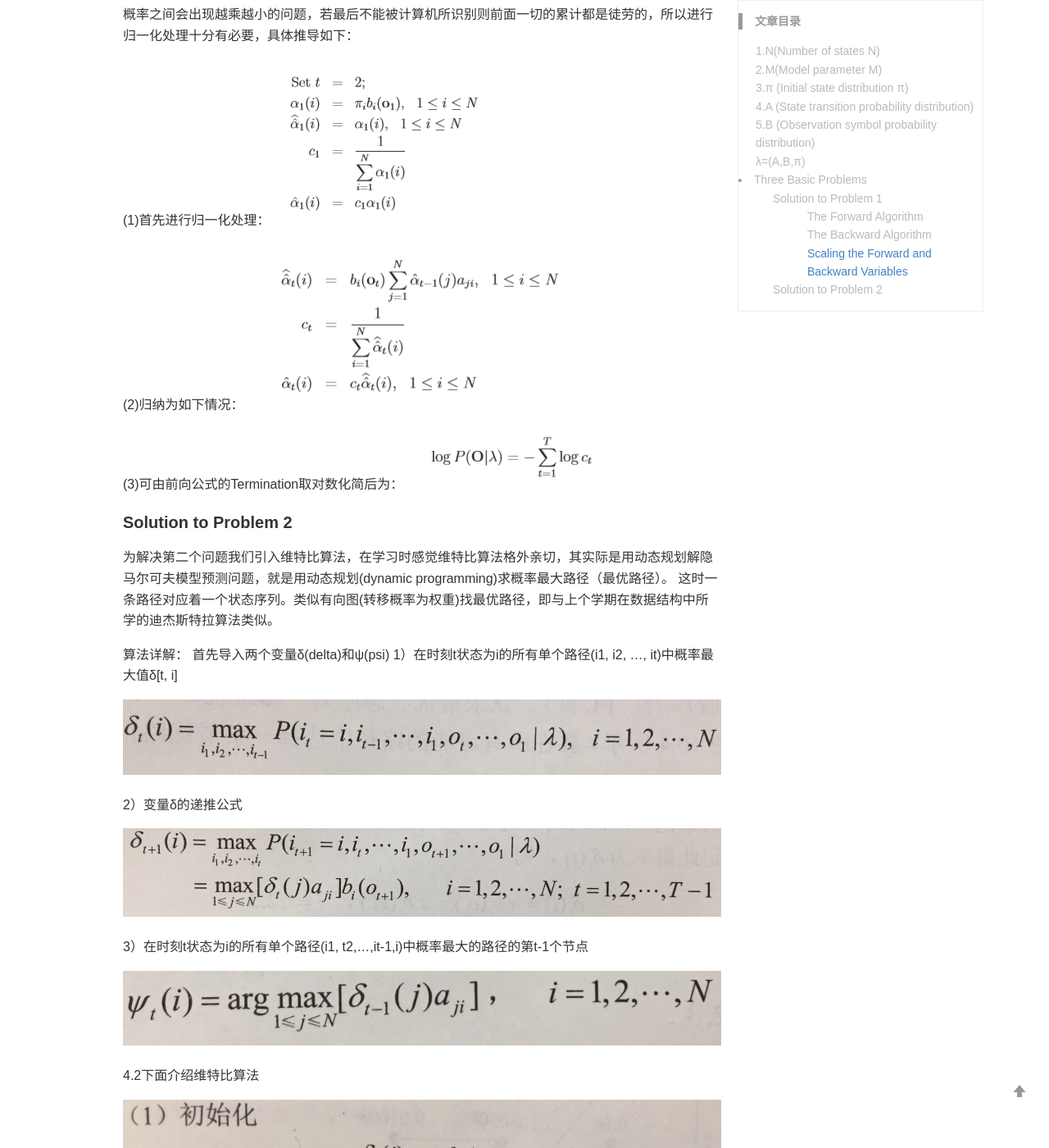
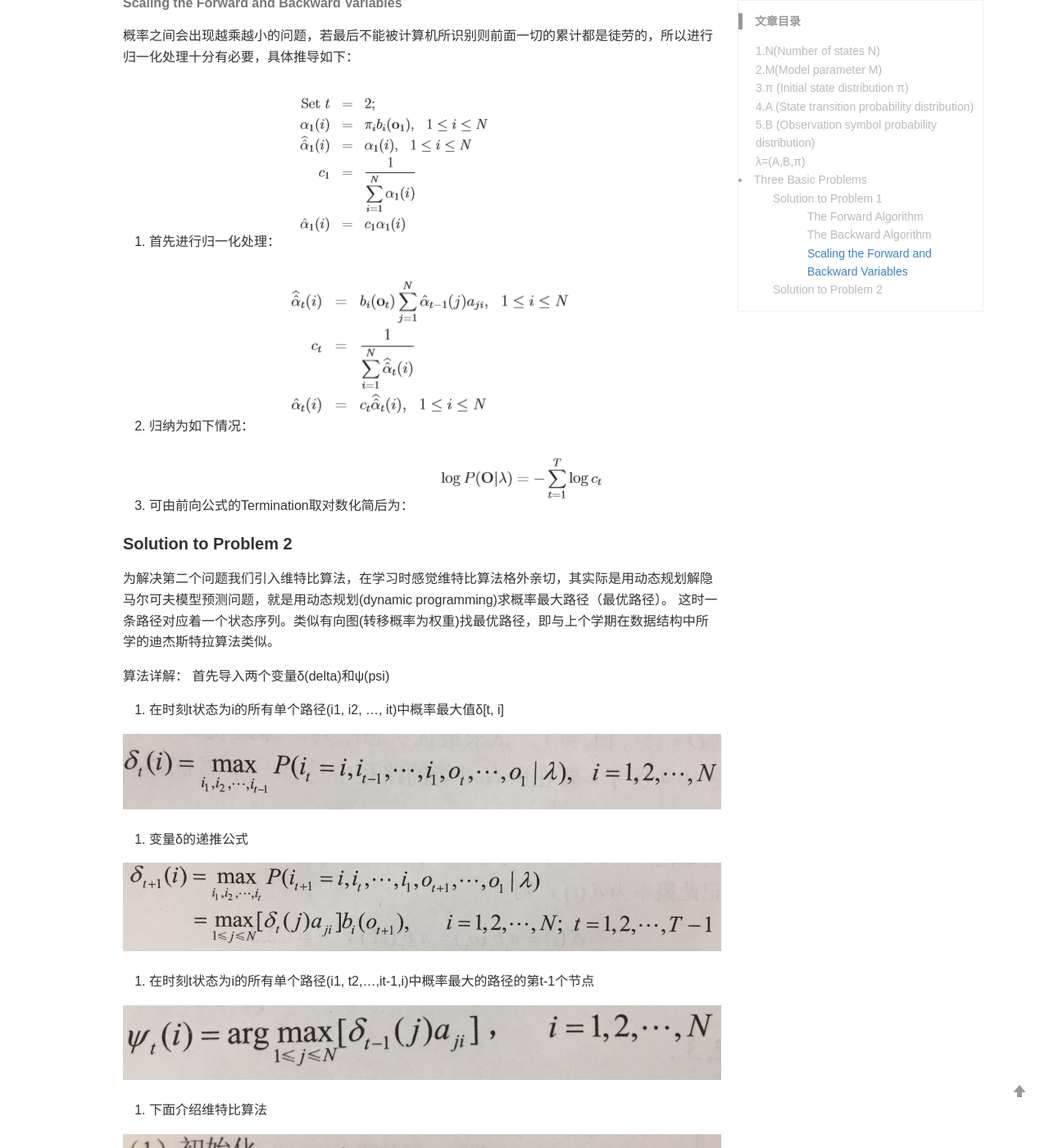
Before and after one commit to VachelChen/VachelChen.github.io, a Jekyll site: the page built from _posts/blog/2019-07-19-HMM.md, in a window 1280 px wide and 1400 px high, scrolled down 5319 px. Shown: the whole window at 82% size. Built offline with Jekyll 4.4.1, drawn with Linux system fonts in a browser that asks for light colours; some of the changed text lies outside the part shown.

Commit message:
Update 2019-07-19-HMM.md

```diff
--- a/_posts/blog/2019-07-19-HMM.md
+++ b/_posts/blog/2019-07-19-HMM.md
@@ -8,6 +8,8 @@ keywords: HMM
 
 隐形马尔可夫模型，英文是 Hidden Markov Models，所以以下就简称 HMM。
 既是马尔可夫模型，就一定存在马尔可夫链，该马尔可夫链服从马尔可夫性质：即无记忆性。也就是说，这一时刻的状态，受且只受前一时刻的影响，而不受更往前时刻的状态的影响。
+
+-----
 
 先来看一个类似例子：
 
@@ -55,6 +57,7 @@ Cloudy————> 守卫穿棉衣的概率大
 
 ![B](/images/blog/B.png)![bj](/images/blog/bj.png)
 
+-----
 
 有了基础的认识结合实际例子来理解三个问题会好一点：
 在这里，为了简化，把天气情况简单归结为晴天和雨天两种情况。雨天，她选择去散步，购物，收拾的概率分别是0.1，0.4，0.5， 而如果是晴天，她选择去散步，购物，收拾的概率分别是0.6，0.3，0.1。而天气的转换情况如下：这一天下雨，则下一天依然下雨的概率是0.7，而转换成晴天的概率是0.3；这一天是晴天，则下一天依然是晴天的概率是0.6，而转换成雨天的概率是0.4. 同时还存在一个初始概率，也就是第一天下雨的概率是0.6， 晴天的概率是0.4.
@@ -72,7 +75,7 @@ Cloudy————> 守卫穿棉衣的概率大
 
 * 问题3，最复杂的，我女朋友只告诉我这三天她分别做了这三件事，而其他什么信息我都没有。她要我建立一个模型，晴雨转换概率，第一天天气情况的概率分布，根据天气情况她选择做某事的概率分布。
 
-<table><tr><td bgcolor=yellow>总结隐马尔可夫模型有3个问题：概率计算问题、学习问题、预测问题</td></tr></table>
+总结隐马尔可夫模型有3个问题：**概率计算问题**、**学习问题**、**预测问题**
 
 ## Three Basic Problems
 #### Solution to Problem 1
@@ -131,13 +134,13 @@ Cloudy————> 守卫穿棉衣的概率大
 
 概率之间会出现越乘越小的问题，若最后不能被计算机所识别则前面一切的累计都是徒劳的，所以进行归一化处理十分有必要，具体推导如下：
 
-(1)首先进行归一化处理：
+1. 首先进行归一化处理：
 ![scaling1](/images/blog/scaling1.png)
 
-(2)归纳为如下情况：
+2. 归纳为如下情况：
 ![scaling2](/images/blog/scaling2.png)
 
-(3)可由前向公式的Termination取对数化简后为：
+3. 可由前向公式的Termination取对数化简后为：
 ![scaling3](/images/blog/scaling3.png)
 
 #### Solution to Problem 2
@@ -145,22 +148,22 @@ Cloudy————> 守卫穿棉衣的概率大
 
 算法详解：
 首先导入两个变量δ(delta)和ψ(psi)
-1）在时刻t状态为i的所有单个路径(i1, i2, ..., it)中概率最大值δ[t, i]
+1. 在时刻t状态为i的所有单个路径(i1, i2, ..., it)中概率最大值δ[t, i]
 
 ![vtb1](/images/blog/vtb1.jpg)
 
-2）变量δ的递推公式
+2. 变量δ的递推公式
 
 ![vtb2](/images/blog/vtb2.jpg)
 
-3）在时刻t状态为i的所有单个路径(i1, t2,...,it-1,i)中概率最大的路径的第t-1个节点
+3. 在时刻t状态为i的所有单个路径(i1, t2,...,it-1,i)中概率最大的路径的第t-1个节点
 
 ![vtb3](/images/blog/vtb3.jpg)
 
-4.2下面介绍维特比算法
+4. 下面介绍维特比算法
 
 ![vtb4](/images/blog/vtb4.jpg)
 
-最后一步，就是最优路径回溯
+5. 最后一步，就是最优路径回溯
 
 ![vtb5](/images/blog/vtb5.jpg)
```
